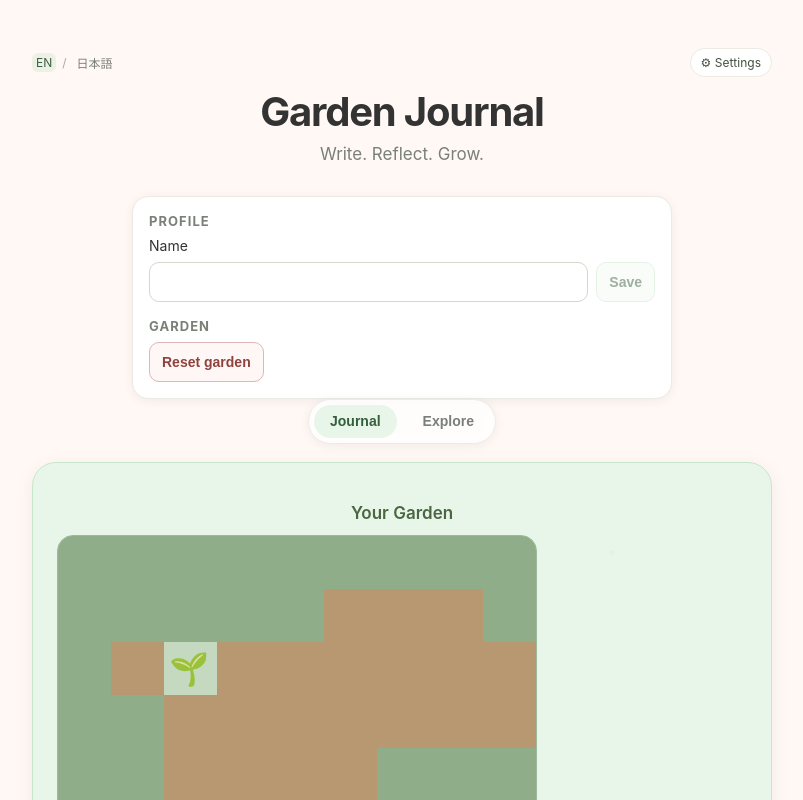
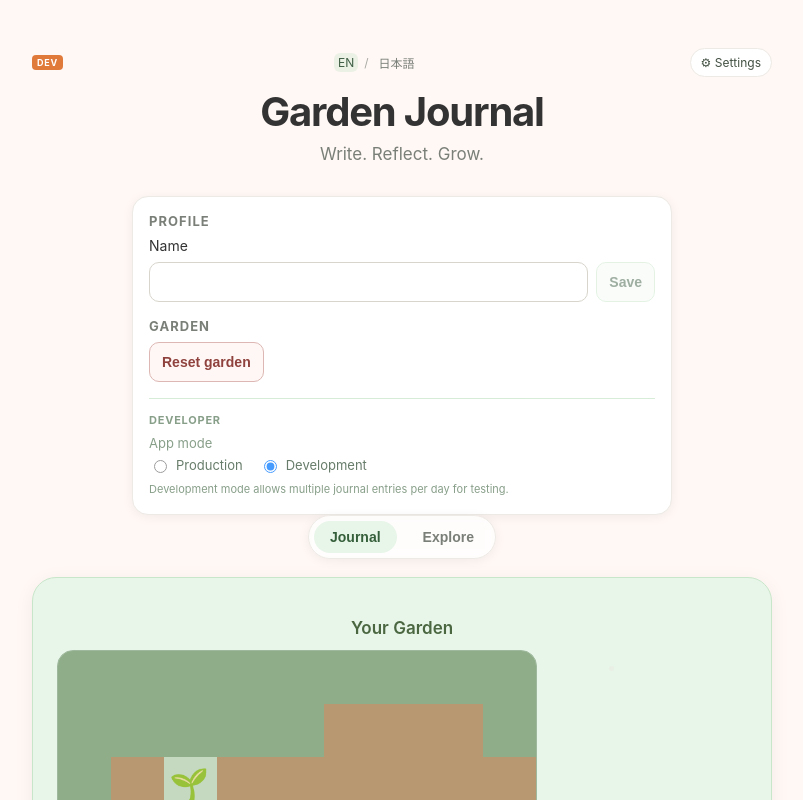
Before and after one commit to kenjiakahane/garden-journal, a React (Vite) app: page / in a window 1280 px wide. Both pictures are taken after a click on the button "Open settings". Shown: the top 800 px of the page, without its empty margins (238-1041 px from the left). Built offline with nearby package versions, Linux system fonts and the light colour scheme.

Commit message:
feat: add production/development mode with daily journal limit
Co-authored-by: kenjiakahane <111665780+kenjiakahane@users.noreply.github.com>

```diff
--- a/src/App.css
+++ b/src/App.css
@@ -1176,3 +1176,89 @@ textarea:focus {
   from { transform: scale(0.8); opacity: 0; }
   to   { transform: scale(1); opacity: 1; }
 }
+
+/* ── Journal Completed State ──────────────────────── */
+.journal-completed-state {
+  text-align: center;
+  padding: 24px 20px;
+  background: var(--hero-bg);
+  border: 1px solid var(--hero-border);
+  border-radius: 16px;
+  margin: 12px 0 16px;
+}
+
+.journal-completed-state__heading {
+  font-size: 16px;
+  font-weight: 600;
+  color: var(--text-primary, #2d4a31);
+  margin: 0 0 8px;
+}
+
+.journal-completed-state__body {
+  font-size: 14px;
+  color: var(--text-secondary, #5a7a5c);
+  margin: 0;
+}
+
+/* ── Developer Settings Section ───────────────────── */
+.settings-group--developer {
+  border-top: 1px solid var(--hero-border, #d4e0d4);
+  padding-top: 14px;
+  margin-top: 4px;
+  opacity: 0.72;
+}
+
+.settings-group__title--developer {
+  font-size: 11px !important;
+  letter-spacing: 0.07em;
+  text-transform: uppercase;
+  color: var(--text-secondary, #5a7a5c) !important;
+}
+
+.settings-mode-fieldset {
+  border: none;
+  padding: 0;
+  margin: 0;
+}
+
+.settings-mode-fieldset legend {
+  font-size: 13px;
+  color: var(--text-secondary, #5a7a5c);
+  margin-bottom: 6px;
+  padding: 0;
+}
+
+.settings-mode-options {
+  display: flex;
+  gap: 16px;
+  flex-wrap: wrap;
+}
+
+.settings-mode-option {
+  display: flex;
+  align-items: center;
+  gap: 6px;
+  font-size: 13px;
+  color: var(--text-primary, #2d4a31);
+  cursor: pointer;
+}
+
+.settings-dev-explanation {
+  font-size: 11px;
+  color: var(--text-secondary, #5a7a5c);
+  margin: 8px 0 0;
+  line-height: 1.5;
+}
+
+/* ── DEV Badge ────────────────────────────────────── */
+.dev-badge {
+  font-size: 9px;
+  font-weight: 700;
+  letter-spacing: 0.08em;
+  color: #fff;
+  background: #e07a3a;
+  border-radius: 4px;
+  padding: 2px 5px;
+  vertical-align: middle;
+  align-self: center;
+}
--- a/src/App.jsx
+++ b/src/App.jsx
@@ -2,6 +2,8 @@ import { useEffect, useMemo, useRef, useState } from "react";
 import { analyzeJournal } from "./services/analyzeJournal";
 import {
   getInitialLanguage,
+  getInitialAppMode,
+  APP_MODE_STORAGE_KEY,
   LANGUAGE_STORAGE_KEY,
   LOCALES,
   translations,
@@ -865,6 +867,7 @@ function ExploreGardenCard({ garden, language, t }) {
 function App() {
   const [activeTab, setActiveTab] = useState(TABS.JOURNAL);
   const [language, setLanguage] = useState(() => getInitialLanguage());
+  const [appMode, setAppMode] = useState(() => getInitialAppMode());
   const [text, setText] = useState(() => sessionStorage.getItem("journalDraft") || "");
   const [entries, setEntries] = useState(() => {
     const saved = localStorage.getItem("journalEntries");
@@ -903,6 +906,7 @@ function App() {
   useEffect(() => { localStorage.setItem(WATER_STORAGE_KEY, water); }, [water]);
   useEffect(() => { localStorage.setItem(GARDEN_STATE_KEY, JSON.stringify(gardenState)); }, [gardenState]);
   useEffect(() => { localStorage.setItem(LANGUAGE_STORAGE_KEY, language); }, [language]);
+  useEffect(() => { localStorage.setItem(APP_MODE_STORAGE_KEY, appMode); }, [appMode]);
   useEffect(() => {
     if (userName) {
       localStorage.setItem(USER_NAME_STORAGE_KEY, userName);
@@ -930,6 +934,18 @@ function App() {
     const timer = setTimeout(() => setResetFeedback(""), 2400);
     return () => clearTimeout(timer);
   }, [resetFeedback]);
+
+  // Re-evaluate today's date when the tab becomes visible (e.g. after midnight)
+  const [todayKey, setTodayKey] = useState(() => getLocalDateKey(new Date()));
+  useEffect(() => {
+    const handleVisibility = () => {
+      if (document.visibilityState === "visible") {
+        setTodayKey(getLocalDateKey(new Date()));
+      }
+    };
+    document.addEventListener("visibilitychange", handleVisibility);
+    return () => document.removeEventListener("visibilitychange", handleVisibility);
+  }, []);
   useEffect(() => {
     if (!showResetDialog) return undefined;
     lastFocusedElementRef.current = document.activeElement instanceof HTMLElement
@@ -968,6 +984,17 @@ function App() {
       }
     };
   }, [showResetDialog]);
+
+  const isDevelopmentMode = appMode === "development";
+
+  const hasWrittenToday = useMemo(() => {
+    return entries.some((entry) => {
+      const d = new Date(entry.createdAt);
+      return !Number.isNaN(d.getTime()) && getLocalDateKey(d) === todayKey;
+    });
+  }, [entries, todayKey]);
+
+  const showCompletedState = !isDevelopmentMode && hasWrittenToday;
 
   const currentProgress = water % BLOOM_TARGET;
   const groupedEntries = useMemo(() => groupEntriesByDate(entries, locale, t), [entries, locale, t]);
@@ -1105,6 +1132,9 @@ function App() {
     <main>
       <header className="app-header">
         <div className="header-controls">
+          {isDevelopmentMode && (
+            <span className="dev-badge" aria-hidden="true">DEV</span>
+          )}
           <div className="language-switcher" role="group" aria-label={t.switcherAria}>
             <button
               type="button"
@@ -1175,6 +1205,35 @@ function App() {
               {t.resetGarden}
             </button>
           </div>
+          <div className="settings-group settings-group--developer">
+            <h2 className="settings-group__title settings-group__title--developer">{t.developerSection}</h2>
+            <fieldset className="settings-mode-fieldset">
+              <legend className="settings-label">{t.appMode}</legend>
+              <div className="settings-mode-options">
+                <label className="settings-mode-option">
+                  <input
+                    type="radio"
+                    name="appMode"
+                    value="production"
+                    checked={appMode === "production"}
+                    onChange={() => setAppMode("production")}
+                  />
+                  {t.modeProduction}
+                </label>
+                <label className="settings-mode-option">
+                  <input
+                    type="radio"
+                    name="appMode"
+                    value="development"
+                    checked={appMode === "development"}
+                    onChange={() => setAppMode("development")}
+                  />
+                  {t.modeDevelopment}
+                </label>
+              </div>
+            </fieldset>
+            <p className="settings-dev-explanation">{t.devModeExplanation}</p>
+          </div>
         </section>
       )}
 
@@ -1231,6 +1290,13 @@ function App() {
           <TodaySeed t={t} locale={locale} />
           <WeeklyJournalDots entries={entries} t={t} />
           <p className="water-rule-copy">{t.waterRule}</p>
+          {showCompletedState ? (
+            <div className="journal-completed-state" role="status" aria-live="polite">
+              <p className="journal-completed-state__heading">{t.completedStateHeading}</p>
+              <p className="journal-completed-state__body">{t.completedStateBody}</p>
+            </div>
+          ) : (
+            <>
               <textarea
                 value={text}
                 onChange={(e) => setText(e.target.value)}
@@ -1247,6 +1313,8 @@ function App() {
                 </button>
               </div>
               <AnalysisCard analysis={lastAnalysis} visible={showAnalysis} t={t} />
+            </>
+          )}
         </section>
 
         {entries.length > 0 && (
--- a/src/i18n.js
+++ b/src/i18n.js
@@ -1,4 +1,13 @@
 export const LANGUAGE_STORAGE_KEY = "gardenJournalLanguage";
+
+export const APP_MODE_STORAGE_KEY = "gardenJournalAppMode";
+export const DEFAULT_APP_MODE = "development"; // Change to "production" when ready for release
+
+export function getInitialAppMode() {
+  const saved = localStorage.getItem(APP_MODE_STORAGE_KEY);
+  if (saved === "production" || saved === "development") return saved;
+  return DEFAULT_APP_MODE;
+}
 
 export const LOCALES = {
   en: "en-US",
@@ -81,6 +90,13 @@ export const translations = {
     gardenCardMeta: (blooms) => `${blooms} blooms`,
     gardenCardAria: (name, blooms) => `${name}'s Garden, ${blooms} blooms`,
     switcherAria: "Language",
+    developerSection: "Developer",
+    appMode: "App mode",
+    modeProduction: "Production",
+    modeDevelopment: "Development",
+    devModeExplanation: "Development mode allows multiple journal entries per day for testing.",
+    completedStateHeading: "Today's reflection is planted.",
+    completedStateBody: "Come back tomorrow to grow your garden again.",
   },
   ja: {
     languageName: "日本語",
@@ -157,6 +173,13 @@ export const translations = {
     gardenCardMeta: (blooms) => `${blooms}輪`,
     gardenCardAria: (name, blooms) => `${name}の庭、花が${blooms}輪`,
     switcherAria: "言語",
+    developerSection: "開発者向け",
+    appMode: "アプリモード",
+    modeProduction: "本番",
+    modeDevelopment: "開発",
+    devModeExplanation: "開発モードでは、動作確認のため1日に何度でも日誌を書けます。",
+    completedStateHeading: "今日の言葉は、庭に残っています。",
+    completedStateBody: "また明日、少しずつ育てましょう。",
   },
 };
 
```
Lines whose indentation alone changed are shown as unchanged.
